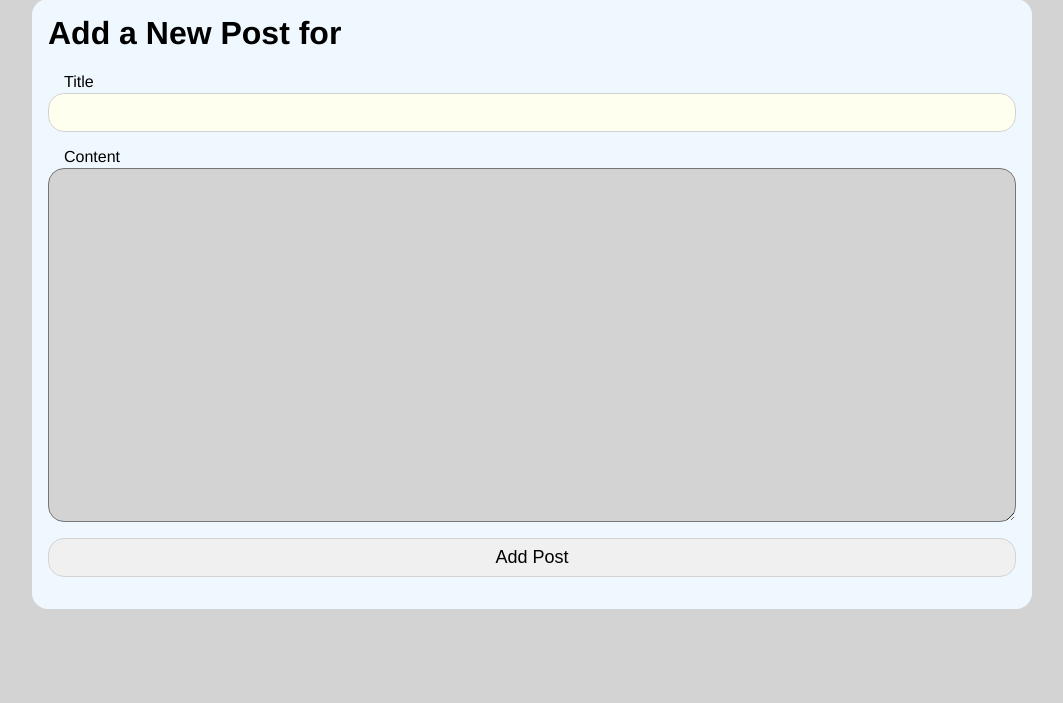
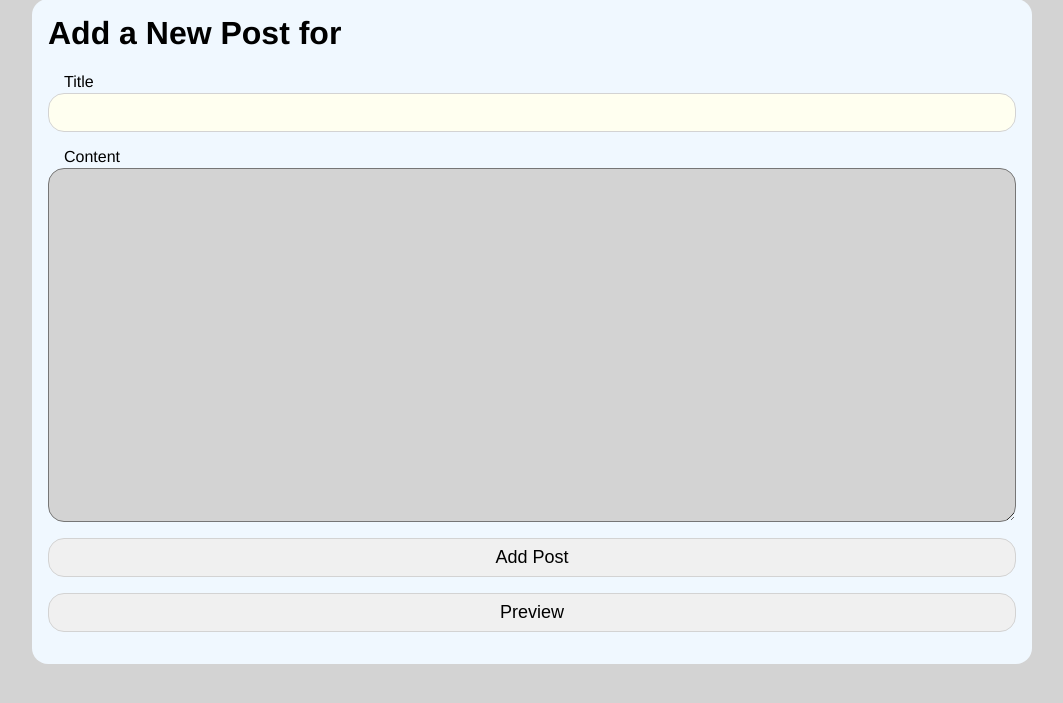
Before and after one commit to timothyf1/cmt120-flask, a Flask app: template portfolio/post/templates/new-post.html in a window 1280 px wide. Shown: the part 65-768 px from the top of the page, without its empty margins (108-1171 px from the left). Run offline with Flask 3, Linux system fonts and the light colour scheme; the template is opened without the code that fills it: values that come from a table or form of the project are taken from there, others are empty.

Commit message:
Added preview posts to new post page closes #11

```diff
--- a/portfolio/post/posts.py
+++ b/portfolio/post/posts.py
@@ -78,8 +78,10 @@
 
     return render_template('delete-post.html', title='Delete a post', form=form, post=post)
 
+@bp_posts.route("/preview", methods=['POST'])
 @bp_posts.route("/<string:title>/preview", methods=['POST'])
 def preview(title):
     mkd = request.json['markdown']
-    html = markdown.markdown(mkd)
+    title = f"<h1>{request.json['title']}</h1>"
+    html = title + markdown.markdown(mkd)
     return {"html": html}
--- a/portfolio/post/static/preview.js
+++ b/portfolio/post/static/preview.js
@@ -1,6 +1,7 @@
 let btnPreview = document.getElementById('preview');
 
 btnPreview.addEventListener('click', function(){
+    let title = document.getElementById('title').value;
     let markdown = document.getElementById('content').value;
     let previewDiv = document.getElementById('preview-area');
 
@@ -9,7 +10,10 @@
         headers: {
             'Content-Type': 'application/json',
         },
-        body: JSON.stringify({'markdown': markdown})
+        body: JSON.stringify({
+            'title': title,
+            'markdown': markdown
+        })
     })
     .then(function(response) {
         return response.json()
--- a/portfolio/post/templates/new-post.html
+++ b/portfolio/post/templates/new-post.html
@@ -33,5 +33,14 @@
         <div class="form-element">
             {{ form.submit }}
         </div>
+
+        <div class="form-element">
+            <input type="button" id="preview" value="Preview">
+        </div>
     </form>
+    <script src="{{ url_for('bp_posts.static',filename='preview.js') }}"></script>
 {% endblock content %}
+
+{% block preview %}
+<div id="preview-area"></div>
+{% endblock preview %}
```
